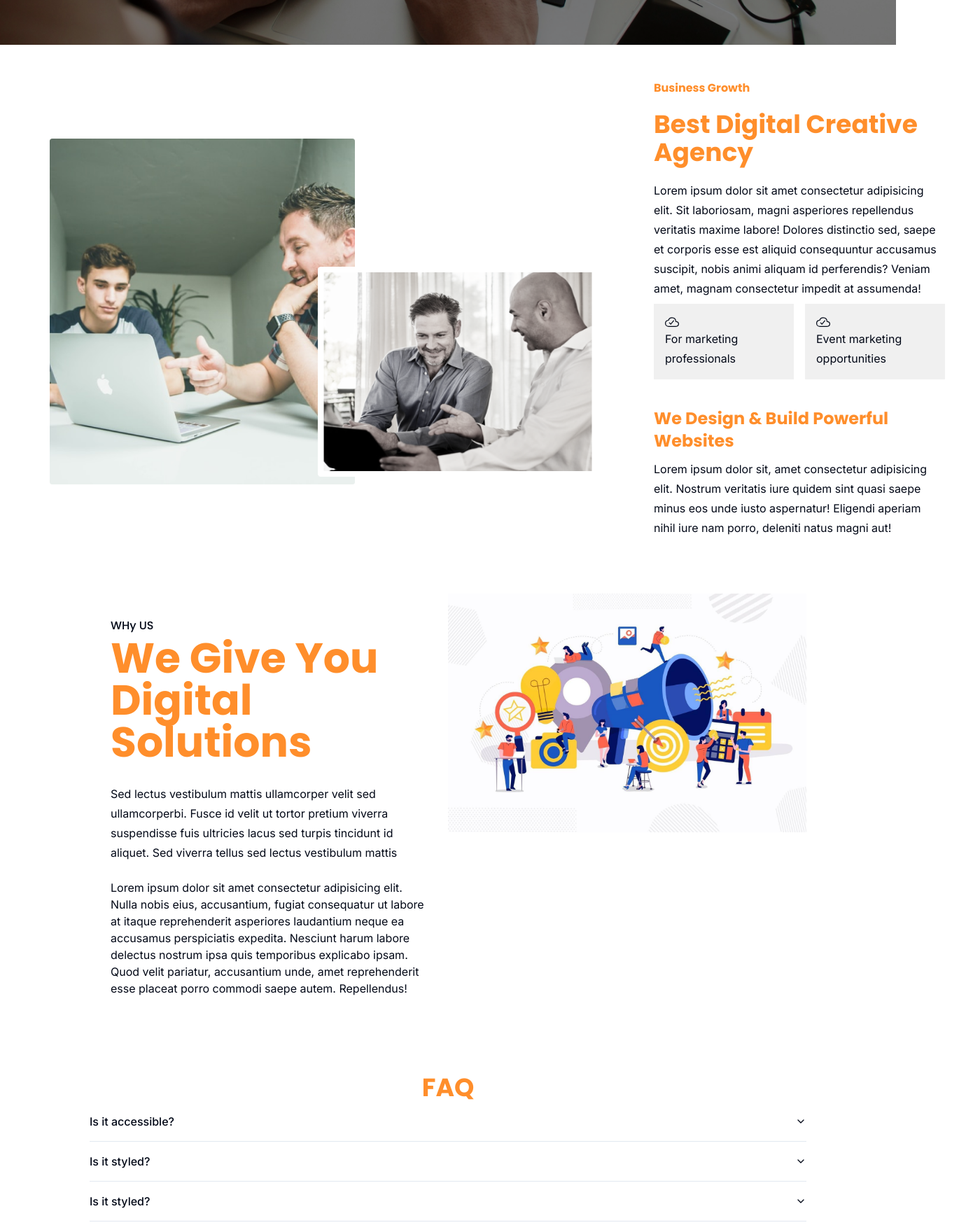
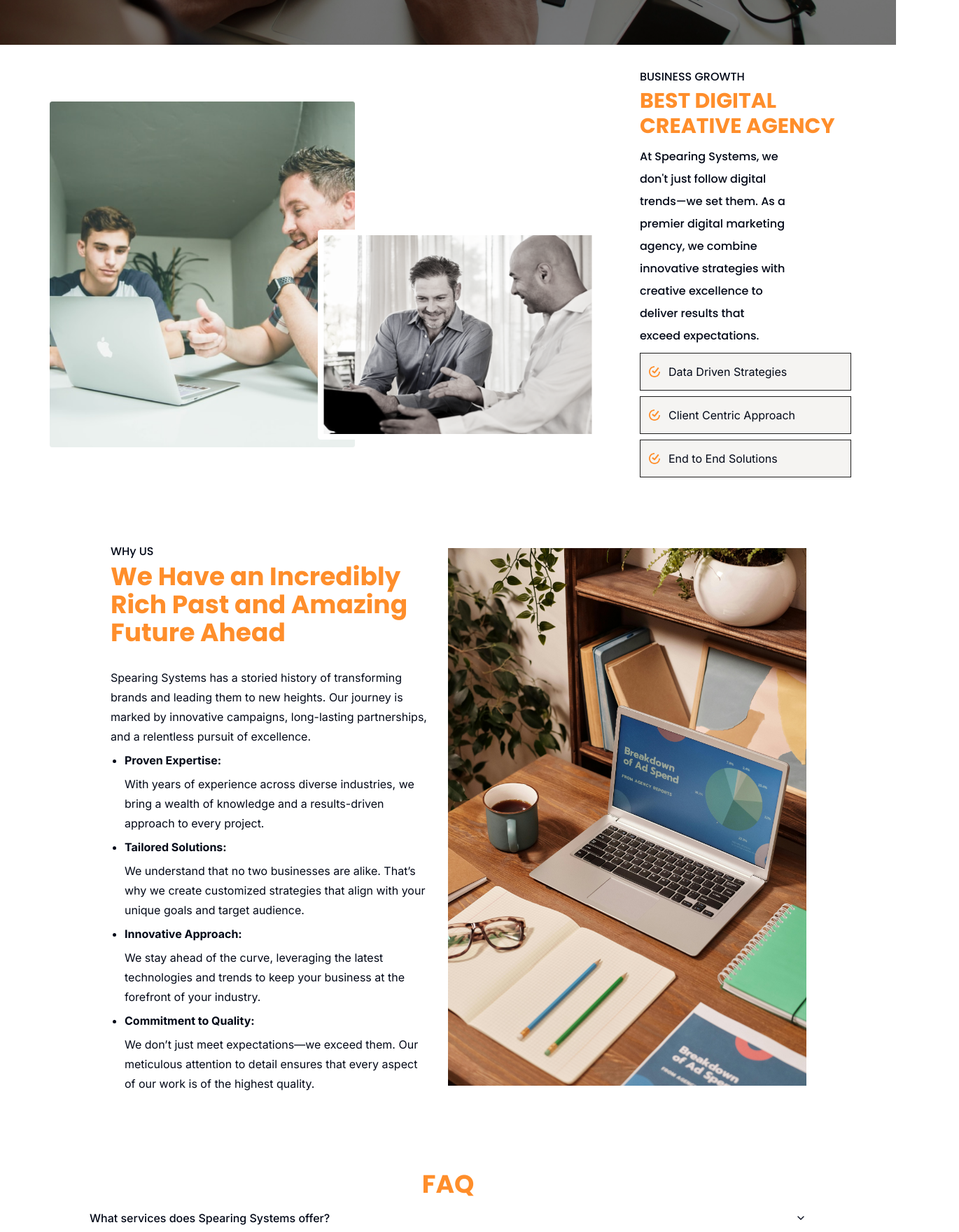
Before and after one commit to Waleed0260/spearing-systems, a Next.js app: page /about in a window 1280 px wide. Shown: the part 560-2320 px from the top of the page at 70% size, 1370 px wide, since content can reach past the window. Built offline with nearby package versions, Linux system fonts and the light colour scheme.

Commit message:
finalizing

```diff
--- a/app/about/page.tsx
+++ b/app/about/page.tsx
@@ -7,6 +7,8 @@ const Hero = dynamic(() => import('@/components/about/Hero'));
 const WhyUs = dynamic(() => import('@/components/about/WhyUs'));
 import Loader from '@/components/home/Loader'
 import Footer from '@/components/home/Footer';
+import Testimonial from '@/components/home/Testimonial';
+// import Cta from '@/components/home/cta';
 
 const page = () => {
   return (
@@ -15,6 +17,8 @@ const page = () => {
       <Growth/>
       <WhyUs/>
       <Faq/>
+      <Testimonial/>
+      {/* <Cta/> */}
       <Footer/>
       </Suspense>
   )
--- a/app/services/page.tsx
+++ b/app/services/page.tsx
@@ -14,9 +14,9 @@ const page = () => {
     {/* <Suspense fallback={<Loader/>}> */}
     <Hero/>
     <Services/>
-    {/* <Testimonial/> */}
     <WhyUs/>
-    <Video/>
+    <Testimonial/>
+    {/* <Video/> */}
     <Footer/>
     {/* </Suspense> */}
     </div>
--- a/components/about/Faq.tsx
+++ b/components/about/Faq.tsx
@@ -12,27 +12,39 @@ const Faq = () => {
     <div className="w-full flex items-center justify-center">
       <div className="w-[80%] flex flex-col items-center m-[50px]">
         <p className="text-4xl heading font-bold">FAQ</p>
-        <Accordion type="single" collapsible className="w-[100%] ">
+        <Accordion type="single" collapsible className="w-[100%]">
   <AccordionItem value="item-1">
-            <AccordionTrigger>Is it accessible?</AccordionTrigger>
+    <AccordionTrigger>What services does Spearing Systems offer?</AccordionTrigger>
     <AccordionContent>
-              Yes. It adheres to the WAI-ARIA design pattern.
+      Spearing Systems provides a full suite of digital marketing services including Web Development and Design, SEO, Branding, Social Media Marketing, and Google Ads/PPC management. We tailor our strategies to meet the unique needs of each client, ensuring maximum impact and results.
     </AccordionContent>
   </AccordionItem>
 
   <AccordionItem value="item-2">
-        <AccordionTrigger>Is it styled?</AccordionTrigger>
+    <AccordionTrigger>What industries does Spearing Systems specialize in?</AccordionTrigger>
     <AccordionContent>
-          Yes. It comes with default styles that matches the other
-          components&apos; aesthetic.
+      We work with a diverse range of industries, from e-commerce and technology to healthcare and finance. Our experience across various sectors allows us to craft customized marketing solutions that drive growth and success for businesses of all types.
     </AccordionContent>
   </AccordionItem>
 
-      <AccordionItem value="item-2">
-        <AccordionTrigger>Is it styled?</AccordionTrigger>
+  <AccordionItem value="item-3">
+    <AccordionTrigger>How does Spearing Systems approach digital marketing strategy?</AccordionTrigger>
     <AccordionContent>
-          Yes. It comes with default styles that matches the other
-          components&apos; aesthetic.
+      Our approach is data-driven and customer-focused. We start by understanding your business goals, target audience, and competitive landscape. From there, we develop a comprehensive strategy that includes everything from brand development to conversion optimization, ensuring every element works together to achieve your objectives.
+    </AccordionContent>
+  </AccordionItem>
+
+  <AccordionItem value="item-4">
+    <AccordionTrigger>Why should I choose Spearing Systems over other digital marketing agencies?</AccordionTrigger>
+    <AccordionContent>
+      Spearing Systems stands out for our commitment to delivering premium quality work, our transparent communication, and our results-oriented approach. We don’t just promise results; we deliver them through a seamless, collaborative process that keeps you informed and involved every step of the way.
+    </AccordionContent>
+  </AccordionItem>
+
+  <AccordionItem value="item-5">
+    <AccordionTrigger>How does Spearing Systems measure success?</AccordionTrigger>
+    <AccordionContent>
+      Success at Spearing Systems is measured by the tangible results we achieve for our clients. This includes increased website traffic, improved search engine rankings, higher conversion rates, and ultimately, a strong return on investment (ROI). We use advanced analytics to track and report on all key performance indicators (KPIs), ensuring our strategies are always aligned with your business goals.
     </AccordionContent>
   </AccordionItem>
 </Accordion>
--- a/components/about/Growth.tsx
+++ b/components/about/Growth.tsx
@@ -6,6 +6,8 @@ import about2 from "../../public/images/about2.png"
 import about3 from "../../public/images/about3.png"
 import AOS from "aos"
 import 'aos/dist/aos.css';
+import { SiTicktick } from "react-icons/si";
+
 const Growth = () => {
     useEffect(() => {
         AOS.init({
@@ -25,26 +27,33 @@ const Growth = () => {
                     </div>
             </div>
 
-            <div className='flex flex-col p-[20px] ' data-aos="fade-right">
-                <p className='font-bold heading'>Business Growth</p>
-                <p className='text-4xl heading font-bold mt-[20px]'>Best Digital
-                Creative Agency</p>
-                <p className='mt-[20px] text'>Lorem ipsum dolor sit amet consectetur adipisicing elit. Sit laboriosam, magni asperiores repellendus veritatis maxime labore! Dolores distinctio sed, saepe et corporis esse est aliquid consequuntur accusamus suscipit, nobis animi aliquam id perferendis? Veniam amet, magnam consectetur impedit at assumenda!</p>
-
-                <div className='flex flex-row gap-4 '>
-                    <div className='flex flex-col p-4 bg-[#f0f0f0] mt-2 w-[200px]'>
-                        <p className='text-xl'><IoCloudDoneOutline/></p>
-                        <p className='text'>For marketing professionals</p>
-                    </div>
-                    <div className='flex flex-col p-4 bg-[#f0f0f0] mt-2 w-[200px] '>
-                        <p className='text-xl'><IoCloudDoneOutline/></p>
-                        <p className='text'>Event marketing opportunities</p>
-                    </div>
-                </div>
-
-                <p className='heading text-2xl mt-[40px]'>We Design & Build Powerful Websites</p>
-                <p className='text mt-[10px]'>Lorem ipsum dolor sit, amet consectetur adipisicing elit. Nostrum veritatis iure quidem sint quasi saepe minus eos unde iusto aspernatur! Eligendi aperiam nihil iure nam porro, deleniti natus magni aut!</p>
-            </div>
+            <div className="flex flex-col justify-between md:w-[50%]" data-aos="fade-left">
+          <b className="font-bold text-md mid-heading">BUSINESS GROWTH</b>
+          <p className="text-3xl heading">
+            BEST DIGITAL CREATIVE AGENCY
+          </p>
+          <p className="mt-[10px] md:w-[70%]  mid-heading">
+          At Spearing Systems, we don't just follow digital trends—we set them. As a premier digital marketing agency, we combine innovative strategies with creative excellence to deliver results that exceed expectations.
+          </p>
+          <div className="flex flex-row gap-3 items-center border-[1px] p-3 mt-2 bg-[#f5f4f2] border-[#1c1c1c]">
+            <p className="text-[#FF8E2B]">
+            <SiTicktick />
+            </p>
+            <p className="text ">Data Driven Strategies </p>
+          </div>
+          <div className="flex flex-row gap-3 items-center border-[1px] p-3 mt-2 bg-[#f5f4f2] border-[#1c1c1c]">
+            <p className="text-[#FF8E2B]">
+            <SiTicktick />
+            </p>
+            <p className="text ">Client Centric Approach </p>
+          </div>
+          <div className="flex flex-row gap-3 items-center border-[1px] p-3 mt-2 bg-[#f5f4f2] border-[#1c1c1c]">
+            <p className="text-[#FF8E2B]">
+            <SiTicktick />
+            </p>
+            <p className="text ">End to End Solutions </p>
+          </div>
+        </div>
         </div>
 
     </div>
--- a/components/about/WhyUs.tsx
+++ b/components/about/WhyUs.tsx
@@ -6,6 +6,7 @@ import digitalSolutions from "../../public/images/digitalSolutions.jpg"
 import Image from 'next/image'
 import AOS from "aos"
 import 'aos/dist/aos.css';
+import whyAbout from "../../public/images/whyAbout.jpg"
 
 const WhyUs = () => {
     useEffect(() => {
@@ -16,18 +17,43 @@ const WhyUs = () => {
       }, []);
   return (
     <div className='w-full flex items-center justify-center '>
-        <div className='w-[80%] m-[30px] flex flex-row justify-between'>
-            <div className='flex flex-col p-[30px] w-[50%]' data-aos="fade-right">
+        <div className='w-[80%] m-[30px] flex md:flex-row flex-col items-center justify-between'>
+            <div className='flex flex-col p-[30px] md:w-[50%]' data-aos="fade-right">
                 <b className='mid-heading'>WHy US</b>
-                <p className='font-bold text-6xl heading'>We Give You Digital Solutions</p>
-                <p className='text mt-[30px]'>Sed lectus vestibulum mattis ullamcorper velit sed ullamcorperbi. Fusce id velit ut tortor pretium viverra suspendisse fuis ultricies lacus sed turpis tincidunt id aliquet. Sed viverra tellus sed lectus vestibulum mattis</p>
-                <br /><p>Lorem ipsum dolor sit amet consectetur adipisicing elit. Nulla nobis eius, accusantium, fugiat consequatur ut labore at itaque reprehenderit asperiores laudantium neque ea accusamus perspiciatis expedita. Nesciunt harum labore delectus nostrum ipsa quis temporibus explicabo ipsam. Quod velit pariatur, accusantium unde, amet reprehenderit esse placeat porro commodi saepe autem. Repellendus!</p>
+                <p className='font-bold text-4xl heading'>We Have an Incredibly Rich Past and Amazing Future Ahead </p>
+                <p className='text mt-[30px]'>Spearing Systems has a storied history of transforming brands and leading them to new heights. Our journey is marked by innovative campaigns, long-lasting partnerships, and a relentless pursuit of excellence. </p>
+                <ul className="list-disc pl-5">
+  <li className='mt-2'>
+    <div className='flex flex-col gap-2'>
+      <p className='font-bold'>Proven Expertise:</p>
+      <p className='text'>With years of experience across diverse industries, we bring a wealth of knowledge and a results-driven approach to every project.</p>
+    </div>
+  </li>
+  <li className='mt-2'>
+    <div className='flex flex-col gap-2'>
+      <p className='font-bold'>Tailored Solutions:</p>
+      <p className='text'>We understand that no two businesses are alike. That’s why we create customized strategies that align with your unique goals and target audience.</p>
+    </div>
+  </li>
+  <li className='mt-2'>
+    <div className='flex flex-col gap-2'>
+      <p className='font-bold'>Innovative Approach:</p>
+      <p className='text'>We stay ahead of the curve, leveraging the latest technologies and trends to keep your business at the forefront of your industry.</p>
+    </div>
+  </li>
+  <li className='mt-2'>
+    <div className='flex flex-col gap-2'>
+      <p className='font-bold'>Commitment to Quality:</p>
+      <p className='text'>We don’t just meet expectations—we exceed them. Our meticulous attention to detail ensures that every aspect of our work is of the highest quality.</p>
+    </div>
+  </li>
+</ul>
 
 
             </div>
 
-            <div className='w-[50%] h-full' data-aos="fade-left">
-                <Image src={digitalSolutions} alt="asas"/>
+            <div className='md:w-[50%] h-full' data-aos="fade-left">
+                <Image src={whyAbout} alt="asas"/>
                 </div>
         </div>
     </div>
--- a/components/home/Consultation.tsx
+++ b/components/home/Consultation.tsx
@@ -1,36 +1,123 @@
-import React from 'react'
-import chart from "../../public/images/Chart.png"
-import Image from 'next/image'
-import { Button } from '../ui/button'
+import React from "react";
+import chart from "../../public/images/Chart.png";
+import Image from "next/image";
+import { Button } from "../ui/button";
+import { FaArrowLeft } from "react-icons/fa6";
 
 const Consultation = () => {
   return (
-    <div className='w-full flex items-center justify-center'>
-        <div className="w-[80%] flex flex-col items-center m-3">
+    <div className="w-full flex items-center justify-center bg text-white mb-[20px]">
+      <div className="w-[80%] flex flex-col items-center m-[20px] ">
+        <p className="font-bold text-2xl heading">
+          READY TO GROW YOUR BUSINESS
+        </p>
+        <div className="flex md:flex-row flex-col m-6 gap-4">
+          <div className="md:w-[50%] flex flex-col mt-9 text-white">
+            <div className="flex flex-row gap-4">
+              <p className="h-[40px] w-[40px] text-center flex  items-center justify-center bg-white rounded-[100px] bg-[#FF8E2B] gap-3">
+                <FaArrowLeft />
+              </p>
+              <div>
+                <p className="heading text-2xl">
+                  Ready to Dominate Your Market?
+                </p>
+                <p className="text">
+                  Jumpstart your digital marketing success in 3 easy steps:
+                </p>
+              </div>
+            </div>
+            <div className="flex flex-row gap-4 mt-[20px]">
+              <p className="h-[40px] w-[70px] text-center flex  items-center justify-center bg-white rounded-[100px] bg-[#FF8E2B] gap-3">
+                1
+              </p>
+              <div>
+                <p className="heading text-2xl">Contact Us</p>
+                <p className="text">
+                  Fill out our brief contact form, and we’ll be in touch with
+                  you soon to learn more about your business.
+                </p>
+              </div>
+            </div>
 
-        <p className='font-bold text-2xl heading'>READY TO GROW YOUR BUSINESS</p>
-        <div className='flex flex-row m-6 items-center gap-4'>
-            <div className='w-[30%]'>
-                <Image src={chart} alt='chart' className='w-full h-full overflow-hidden'/>
+            <div className="flex flex-row gap-4 mt-4">
+              <p className="h-[40px] w-[80px] text-center flex  items-center justify-center bg-white rounded-[100px] bg-[#FF8E2B]">
+                2
+              </p>
+              <div>
+                <p className="heading text-2xl">Launched Target Campaigns</p>
+                <p className="text">
+                  Our digital marketing experts will work closely with you to
+                  implement data-driven strategies that drive business growth.
+                </p>
+              </div>
             </div>
-            <div className=' flex flex-col w-[65%] m-4'>
-                <p className='font-bold text-xl mid-heading'>Get a Free consultation</p>
-                <form action="" className='flex flex-col p-5 bg-[#F5F5F5]'>
-                    <label className='mt-4' htmlFor="name">Full Name</label>
-                    <input type="text" name="name" id="" placeholder='Name'  className='p-4 bg-white border-[1px] border-[#F5F5F5]'/>
-                    <label className='mt-4' htmlFor="email">Email</label>
-                    <input type="text" name='email' placeholder='Enter Email'  className='p-4 bg-white border-[1px] border-[#F5F5F5]'/>
-                    <label className='mt-4' htmlFor="email">Subject</label>
-                    <input type="text" name='email' placeholder='Enter Subject'  className='p-4 bg-white border-[1px] border-[#F5F5F5] '/>
-                    <label className='mt-4' htmlFor="email">Message</label>
-                    <input type="text" name='email' placeholder='Enter Email'  className='p-4 bg-white border-[1px] border-[#F5F5F5]'/>
-                    <Button className='bg-white text-black mt-4 rounded-[100px]'>SUBMIT</Button>
-                </form>
+
+            <div className="flex flex-row gap-4 mt-4">
+              <p className="h-[40px] w-[70px] text-center flex  items-center justify-center bg-white rounded-[100px] bg-[#FF8E2B]">
+                3
+              </p>
+              <div>
+                <p className="heading text-2xl">Achieve Lasting Growth </p>
+                <p className="text">
+                  Solidify your digital presence, expand your brand reach and
+                  see outstanding results month-over-month.
+                </p>
+              </div>
             </div>
+            <hr className="mt-5"/>
+          </div>
+
+          <div className=" flex flex-col md:w-[65%] m-4">
+            <p className="font-bold text-xl mid-heading">
+              Get a Free consultation
+            </p>
+            <form action="" className="flex flex-col p-5 bg-[#e8e8e8] rounded-md text-black">
+              <label className="mt-4" htmlFor="name">
+                Full Name
+              </label>
+              <input
+                type="text"
+                name="name"
+                id=""
+                placeholder="Name"
+                className="p-4 bg-white border-[1px] border-[#F5F5F5]"
+              />
+              <label className="mt-4" htmlFor="email">
+                Email
+              </label>
+              <input
+                type="text"
+                name="email"
+                placeholder="Enter Email"
+                className="p-4 bg-white border-[1px] border-[#F5F5F5]"
+              />
+              <label className="mt-4" htmlFor="email">
+                Subject
+              </label>
+              <input
+                type="text"
+                name="email"
+                placeholder="Enter Subject"
+                className="p-4 bg-white border-[1px] border-[#F5F5F5] "
+              />
+              <label className="mt-4" htmlFor="email">
+                Message
+              </label>
+              <input
+                type="text"
+                name="email"
+                placeholder="Enter Email"
+                className="p-4 bg-white border-[1px] border-[#F5F5F5]"
+              />
+              <Button className="bg-white text-black mt-4 rounded-[100px]">
+                SUBMIT
+              </Button>
+            </form>
+          </div>
         </div>
-        </div>
+      </div>
     </div>
-  )
-}
+  );
+};
 
-export default Consultation
+export default Consultation;
--- a/components/home/Header.tsx
+++ b/components/home/Header.tsx
@@ -89,9 +89,8 @@ const Header = (color:any) => {
                     <Link href={"/portfolio"}>Portfolio</Link>
                   </li>
                   <li className="list-none mid-heading">
-                    <Link href={"/services"}>Services</Link>
+                    <Link href={"/services"}>Our Services</Link>
                   </li>
-                  <li className="list-none mid-heading">Blog</li>
                 </ul>
               </SheetDescription>
             </SheetHeader>
--- a/components/home/Testimonial.tsx
+++ b/components/home/Testimonial.tsx
@@ -53,7 +53,7 @@ const Testimonial = () => {
   return (
     <div className="flex flex-col justify-center items-center w-full ">
       <div className="w-[80%] flex flex-col items-center justify-center m-[30px]"></div>
-      <p className="font-bold text-2xl m-3">What Our Clients Are Saying</p>
+      <p className="font-bold text-2xl m-3 heading">What Our Clients Are Saying</p>
 
       <div className="w-[70%]">
             <Swiper
@@ -65,7 +65,7 @@ const Testimonial = () => {
             delay: 3000,
             disableOnInteraction: false,
           }}
-          className="w-full h-[150px]"
+          className="w-full md:h-[150px] p-[30px]"
             >
                 {testimonial?.map((item:any)=>{
                     return(
```
Also changed, not shown: components/home/Cta.tsx (added, +10 -0 lines), components/home/Services.tsx (+7 -10 lines), components/portfolio/PortfolioArray.ts (+13 -7 lines), components/service/Services.tsx (+17 -14 lines), public/images/whyAbout.jpg (added). Lines whose indentation alone changed are shown as unchanged.
